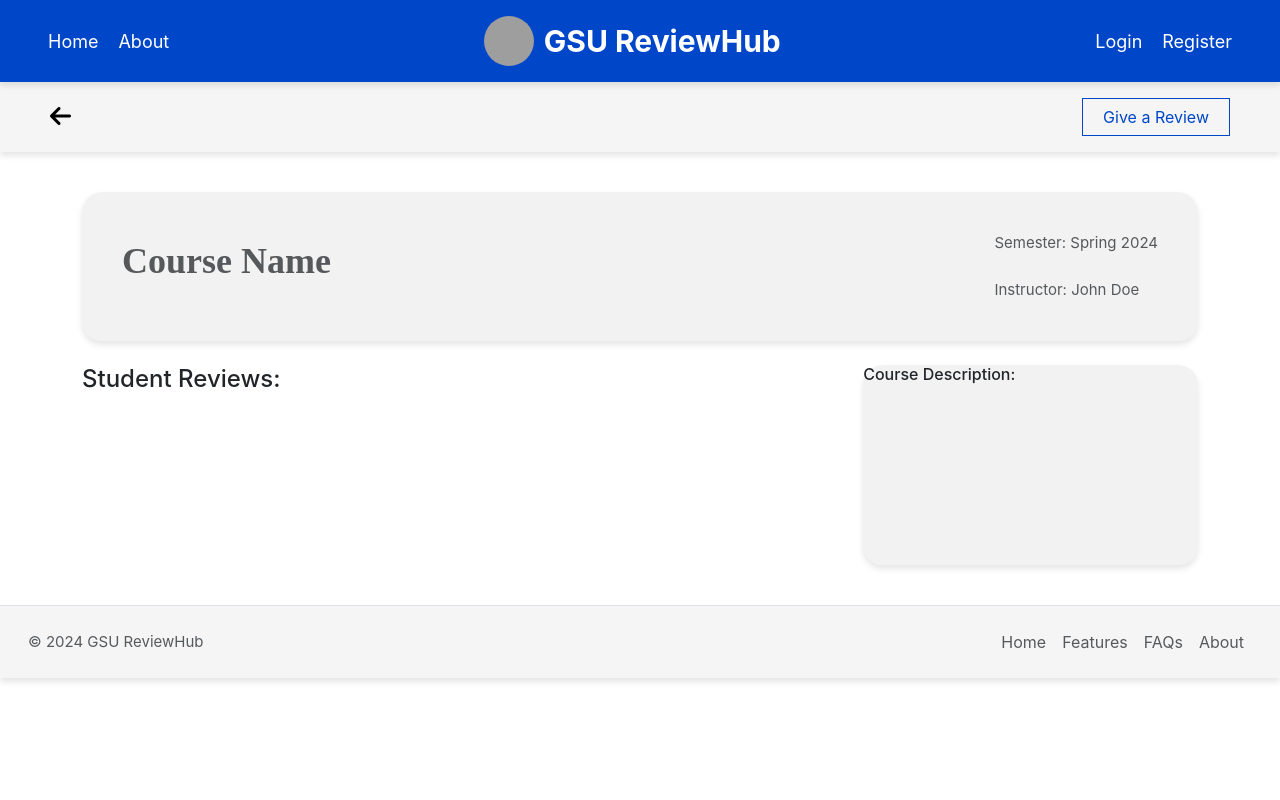
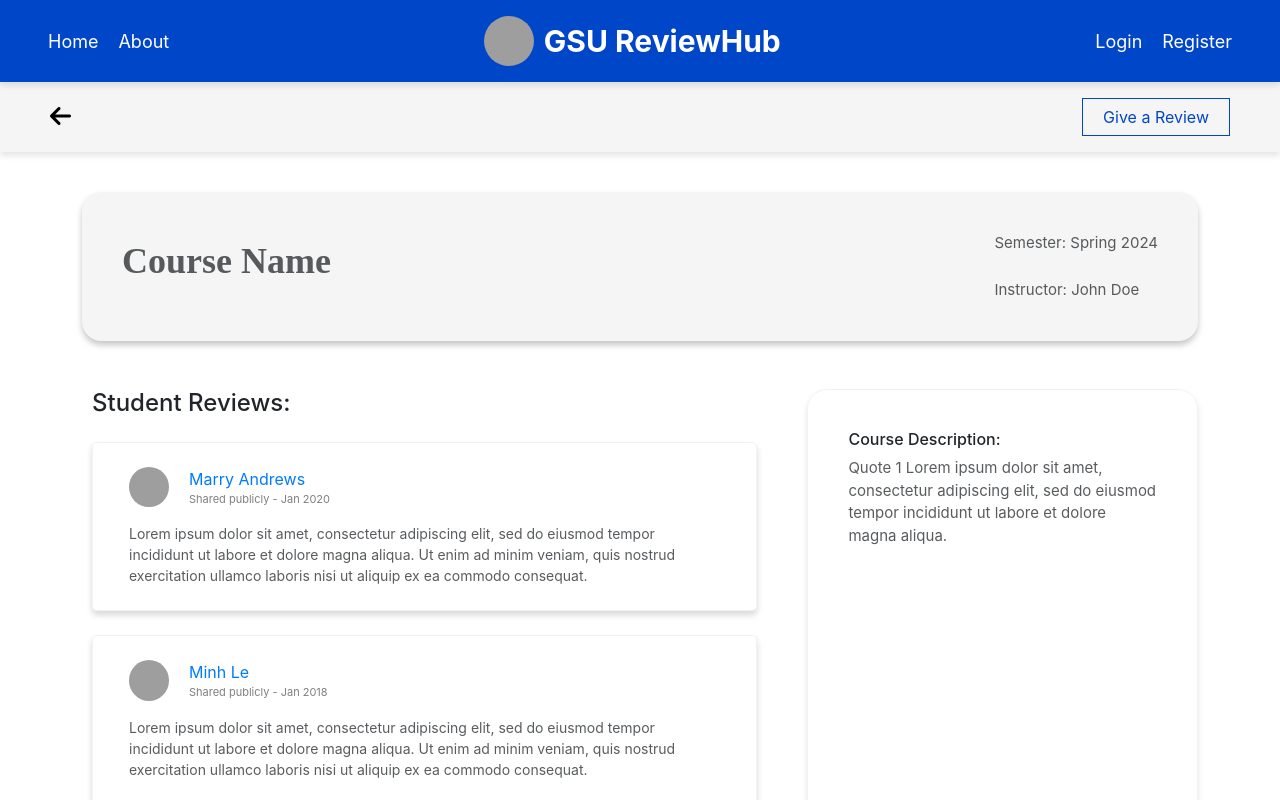
Before and after one commit to minhle28/GSU_ReviewHub, a React (Create React App) app in the folder client/: page /courses-details/1 in a window 1280 px wide. Shown: the top 800 px of the page. Built offline with nearby package versions, Linux system fonts and the light colour scheme; grey boxes are pictures that could not be loaded.

Commit message:
Building course-detail page

```diff
--- a/client/src/pages/courses-details/courses-details.css
+++ b/client/src/pages/courses-details/courses-details.css
@@ -41,8 +41,8 @@
     justify-content: space-between;
     align-items: flex-start;
     padding: 40px;
-    background: rgba(223, 223, 223, 0.402) ;
-    box-shadow: 0px 4px 6px rgba(0, 0, 0, 0.1);
+    background-color: rgba(223, 223, 223, 0.3);
+    box-shadow: 0px 4px 6px rgba(0, 0, 0, 0.226);
     /*background: linear-gradient(to left, #F9F6EE, #1b5edb);  Example gradient */
     border-radius: 20px;
 }
@@ -62,13 +62,58 @@
 }
 
 .student-review {
-    width: 70%;
+    width: 65%;
+    padding: 0 50px 0 10px;
 }
 
 .course-description {
-    width: 30%;
-    height: 200px;
-    background-color: rgba(223, 223, 223, 0.402);
+    width: 35%;
+    height: 500px;
+    /*background-color: rgba(223, 223, 223, 0.3);*/
+    /*box-shadow: 0px 4px 6px rgba(0, 0, 0, 0.161);*/
+    border-radius: 20px;
+    padding: 40px;
+
+    border: 1px solid;
+    border-color: rgba(223, 223, 223, 0.402);
     box-shadow: 0px 4px 6px rgba(0, 0, 0, 0.1);
-    border-radius: 20px;
 }
+
+.student-review .container {
+    border: 1px solid;
+    border-radius: 5px;
+    border-color: rgba(223, 223, 223, 0.402);
+    box-shadow: 0px 4px 6px rgba(0, 0, 0, 0.161);
+}
+
+.student-review .comment-section {
+    height: auto;
+}
+
+.student-review .date {
+    font-size: 11px
+}
+
+.student-review .comment-text {
+    font-size: 14px
+}
+
+.student-review .fs-12 {
+    font-size: 12px
+}
+
+.student-review .shadow-none {
+    box-shadow: none
+}
+
+.student-review .name {
+    color: #007bff
+}
+
+.student-review .cursor:hover {
+    color: blue
+}
+
+.student-review img {
+    margin-right: 20px;
+}
--- a/client/src/pages/courses-details/index.jsx
+++ b/client/src/pages/courses-details/index.jsx
@@ -1,18 +1,21 @@
-import React from 'react'
+import React from 'react';
 import './courses-details.css';
 import { Link } from 'react-router-dom';
-
+import { coursesData, comments } from '../dummyData/';
 
 export const CoursesDetails = () => {
+
+    const course = coursesData[0];
+
     return (
         <div id="courses_details">
             <div className='sub-header-course-detail'>
                 <Link to="/courses">
-                    <i class="fa-solid fa-arrow-left"></i>
+                    <i className="fa-solid fa-arrow-left"></i>
                 </Link>
                 <button className="action-button">Give a Review</button>
             </div>
-            <div className='coursesdetails-container' >
+            <div className='coursesdetails-container'>
                 <div className='container'>
                     <div id="title_container" className='container'>
                         <h2>Course Name</h2>
@@ -22,19 +25,42 @@ export const CoursesDetails = () => {
                             <p>Instructor: John Doe</p>
                         </div>
                     </div>
-                    <br />
-
+                    <br /><br />
                     <div className='main-review-container'>
                         <div className='student-review'>
                             <h4>Student Reviews:</h4>
+                            {/* Loop over comments and render each one */}
+                            {comments.map((comment, index) => (
+                                <div key={index} className="container mt-4">
+                                    <div className="d-flex row">
+                                        <div className="col-md-12">
+                                            <div className="d-flex flex-column comment-section">
+                                                <div className="bg-white p-4">
+                                                    <div className="d-flex flex-row user-info">
+                                                        <img className="rounded-circle" src="https://i.imgur.com/RpzrMR2.jpg" alt='avatar' width="40" />
+                                                        <div className="d-flex flex-column justify-content-start ml-2">
+                                                            <span className="d-block font-weight-bold name">{comment.name}</span>
+                                                            <span className="date text-black-50">{comment.date}</span>
+                                                        </div>
+                                                    </div>
+                                                    <div className="mt-3">
+                                                        <p className="comment-text">{comment.comment}</p>
+                                                    </div>
+                                                </div>
+                                            </div>
+                                        </div>
+                                    </div>
+                                </div>
+                            ))}
                         </div>
                         <div className='course-description'>
                             <h6>Course Description:</h6>
-
+                            <p>{course.description}</p>
                         </div>
                     </div>
                 </div>
             </div>
+            <br/><br/>
         </div>
     );
 }
--- a/client/src/pages/dummyData/index.jsx
+++ b/client/src/pages/dummyData/index.jsx
@@ -1,14 +1,47 @@
 export const coursesData = [
-    { id: 1, courseCode: 'Course 1', instructor: 'Prof.', semester: 'Spring 2023', description: 'Quote 1Lorem ipsum dolor sit amet, consectetur adipiscing elit, sed do eiusmod tempor incididunt ut labore et dolore magna aliqua.' },
-    { id: 2, courseCode: 'Course 2', instructor: 'Prof.', semester: 'Spring 2023', description: 'Quote 1Lorem ipsum dolor sit amet, consectetur adipiscing elit, sed do eiusmod tempor incididunt ut labore et dolore magna aliqua.' },
-    { id: 3, courseCode: 'Course 3', instructor: 'Prof.', semester: 'Spring 2023', description: 'Quote 1Lorem ipsum dolor sit amet, consectetur adipiscing elit, sed do eiusmod tempor incididunt ut labore et dolore magna aliqua.' },
-    { id: 4, courseCode: 'Course 4', instructor: 'Prof.', semester: 'Spring 2023', description: 'Quote 1Lorem ipsum dolor sit amet, consectetur adipiscing elit, sed do eiusmod tempor incididunt ut labore et dolore magna aliqua.' },
-    { id: 5, courseCode: 'Course 5', instructor: 'Prof.', semester: 'Spring 2023', description: 'Quote 1Lorem ipsum dolor sit amet, consectetur adipiscing elit, sed do eiusmod tempor incididunt ut labore et dolore magna aliqua.' },
-    { id: 6, courseCode: 'Course 6', instructor: 'Prof.', semester: 'Spring 2023', description: 'Quote 1Lorem ipsum dolor sit amet, consectetur adipiscing elit, sed do eiusmod tempor incididunt ut labore et dolore magna aliqua.' },
-    { id: 7, courseCode: 'Course 7', instructor: 'Prof.', semester: 'Spring 2023', description: 'Quote 1Lorem ipsum dolor sit amet, consectetur adipiscing elit, sed do eiusmod tempor incididunt ut labore et dolore magna aliqua.' },
-    { id: 8, courseCode: 'Course 8', instructor: 'Prof.', semester: 'Spring 2023', description: 'Quote 1Lorem ipsum dolor sit amet, consectetur adipiscing elit, sed do eiusmod tempor incididunt ut labore et dolore magna aliqua.' },
-    { id: 9, courseCode: 'Course 9', instructor: 'Prof.', semester: 'Spring 2023', description: 'Quote 1Lorem ipsum dolor sit amet, consectetur adipiscing elit, sed do eiusmod tempor incididunt ut labore et dolore magna aliqua.' },
-    { id: 10, courseCode: 'Course 10', instructor: 'Prof.', semester: 'Spring 2023', description: 'Quote 1Lorem ipsum dolor sit amet, consectetur adipiscing elit, sed do eiusmod tempor incididunt ut labore et dolore magna aliqua.' },
-    { id: 11, courseCode: 'Course 11', instructor: 'Prof.', semester: 'Spring 2023', description: 'Quote 1Lorem ipsum dolor sit amet, consectetur adipiscing elit, sed do eiusmod tempor incididunt ut labore et dolore magna aliqua.' },
-    { id: 12, courseCode: 'Course 12', instructor: 'Prof.', semester: 'Spring 2023', description: 'Quote 1Lorem ipsum dolor sit amet, consectetur adipiscing elit, sed do eiusmod tempor incididunt ut labore et dolore magna aliqua.' },
+    { id: 1, courseCode: 'Course 1', instructor: 'Prof.', semester: 'Spring 2023', description: 'Quote 1 Lorem ipsum dolor sit amet, consectetur adipiscing elit, sed do eiusmod tempor incididunt ut labore et dolore magna aliqua.' },
+    { id: 2, courseCode: 'Course 2', instructor: 'Prof.', semester: 'Spring 2023', description: 'Quote 1 Lorem ipsum dolor sit amet, consectetur adipiscing elit, sed do eiusmod tempor incididunt ut labore et dolore magna aliqua.' },
+    { id: 3, courseCode: 'Course 3', instructor: 'Prof.', semester: 'Spring 2023', description: 'Quote 1 Lorem ipsum dolor sit amet, consectetur adipiscing elit, sed do eiusmod tempor incididunt ut labore et dolore magna aliqua.' },
+    { id: 4, courseCode: 'Course 4', instructor: 'Prof.', semester: 'Spring 2023', description: 'Quote 1 Lorem ipsum dolor sit amet, consectetur adipiscing elit, sed do eiusmod tempor incididunt ut labore et dolore magna aliqua.' },
+    { id: 5, courseCode: 'Course 5', instructor: 'Prof.', semester: 'Spring 2023', description: 'Quote 1 Lorem ipsum dolor sit amet, consectetur adipiscing elit, sed do eiusmod tempor incididunt ut labore et dolore magna aliqua.' },
+    { id: 6, courseCode: 'Course 6', instructor: 'Prof.', semester: 'Spring 2023', description: 'Quote 1 Lorem ipsum dolor sit amet, consectetur adipiscing elit, sed do eiusmod tempor incididunt ut labore et dolore magna aliqua.' },
+    { id: 7, courseCode: 'Course 7', instructor: 'Prof.', semester: 'Spring 2023', description: 'Quote 1 Lorem ipsum dolor sit amet, consectetur adipiscing elit, sed do eiusmod tempor incididunt ut labore et dolore magna aliqua.' },
+    { id: 8, courseCode: 'Course 8', instructor: 'Prof.', semester: 'Spring 2023', description: 'Quote 1 Lorem ipsum dolor sit amet, consectetur adipiscing elit, sed do eiusmod tempor incididunt ut labore et dolore magna aliqua.' },
+    { id: 9, courseCode: 'Course 9', instructor: 'Prof.', semester: 'Spring 2023', description: 'Quote 1 Lorem ipsum dolor sit amet, consectetur adipiscing elit, sed do eiusmod tempor incididunt ut labore et dolore magna aliqua.' },
+    { id: 10, courseCode: 'Course 10', instructor: 'Prof.', semester: 'Spring 2023', description: 'Quote 1 Lorem ipsum dolor sit amet, consectetur adipiscing elit, sed do eiusmod tempor incididunt ut labore et dolore magna aliqua.' },
+    { id: 11, courseCode: 'Course 11', instructor: 'Prof.', semester: 'Spring 2023', description: 'Quote 1 Lorem ipsum dolor sit amet, consectetur adipiscing elit, sed do eiusmod tempor incididunt ut labore et dolore magna aliqua.' },
+    { id: 12, courseCode: 'Course 12', instructor: 'Prof.', semester: 'Spring 2023', description: 'Quote 1 Lorem ipsum dolor sit amet, consectetur adipiscing elit, sed do eiusmod tempor incididunt ut labore et dolore magna aliqua.' },
 ];
+
+export const comments = [
+    {
+        name: 'Marry Andrews',
+        date: 'Shared publicly - Jan 2020',
+        comment: 'Lorem ipsum dolor sit amet, consectetur adipiscing elit, sed do eiusmod tempor incididunt ut labore et dolore magna aliqua. Ut enim ad minim veniam, quis nostrud exercitation ullamco laboris nisi ut aliquip ex ea commodo consequat.'
+    },
+    {
+        name: 'Minh Le',
+        date: 'Shared publicly - Jan 2018',
+        comment: 'Lorem ipsum dolor sit amet, consectetur adipiscing elit, sed do eiusmod tempor incididunt ut labore et dolore magna aliqua. Ut enim ad minim veniam, quis nostrud exercitation ullamco laboris nisi ut aliquip ex ea commodo consequat.'
+    },
+    {
+        name: 'Marry Andrews',
+        date: 'Shared publicly - Jan 2020',
+        comment: 'Lorem ipsum dolor sit amet, consectetur adipiscing elit, sed do eiusmod tempor incididunt ut labore et dolore magna aliqua. Ut enim ad minim veniam, quis nostrud exercitation ullamco laboris nisi ut aliquip ex ea commodo consequat.'
+    },
+    {
+        name: 'Minh Le',
+        date: 'Shared publicly - Jan 2018',
+        comment: 'Lorem ipsum dolor sit amet, consectetur adipiscing elit, sed do eiusmod tempor incididunt ut labore et dolore magna aliqua. Ut enim ad minim veniam, quis nostrud exercitation ullamco laboris nisi ut aliquip ex ea commodo consequat.'
+    },
+    {
+        name: 'Marry Andrews',
+        date: 'Shared publicly - Jan 2020',
+        comment: 'Lorem ipsum dolor sit amet, consectetur adipiscing elit, sed do eiusmod tempor incididunt ut labore et dolore magna aliqua. Ut enim ad minim veniam, quis nostrud exercitation ullamco laboris nisi ut aliquip ex ea commodo consequat.'
+    },
+    {
+        name: 'Minh Le',
+        date: 'Shared publicly - Jan 2018',
+        comment: 'Lorem ipsum dolor sit amet, consectetur adipiscing elit, sed do eiusmod tempor incididunt ut labore et dolore magna aliqua. Ut enim ad minim veniam, quis nostrud exercitation ullamco laboris nisi ut aliquip ex ea commodo consequat.'
+    },
+];
```
